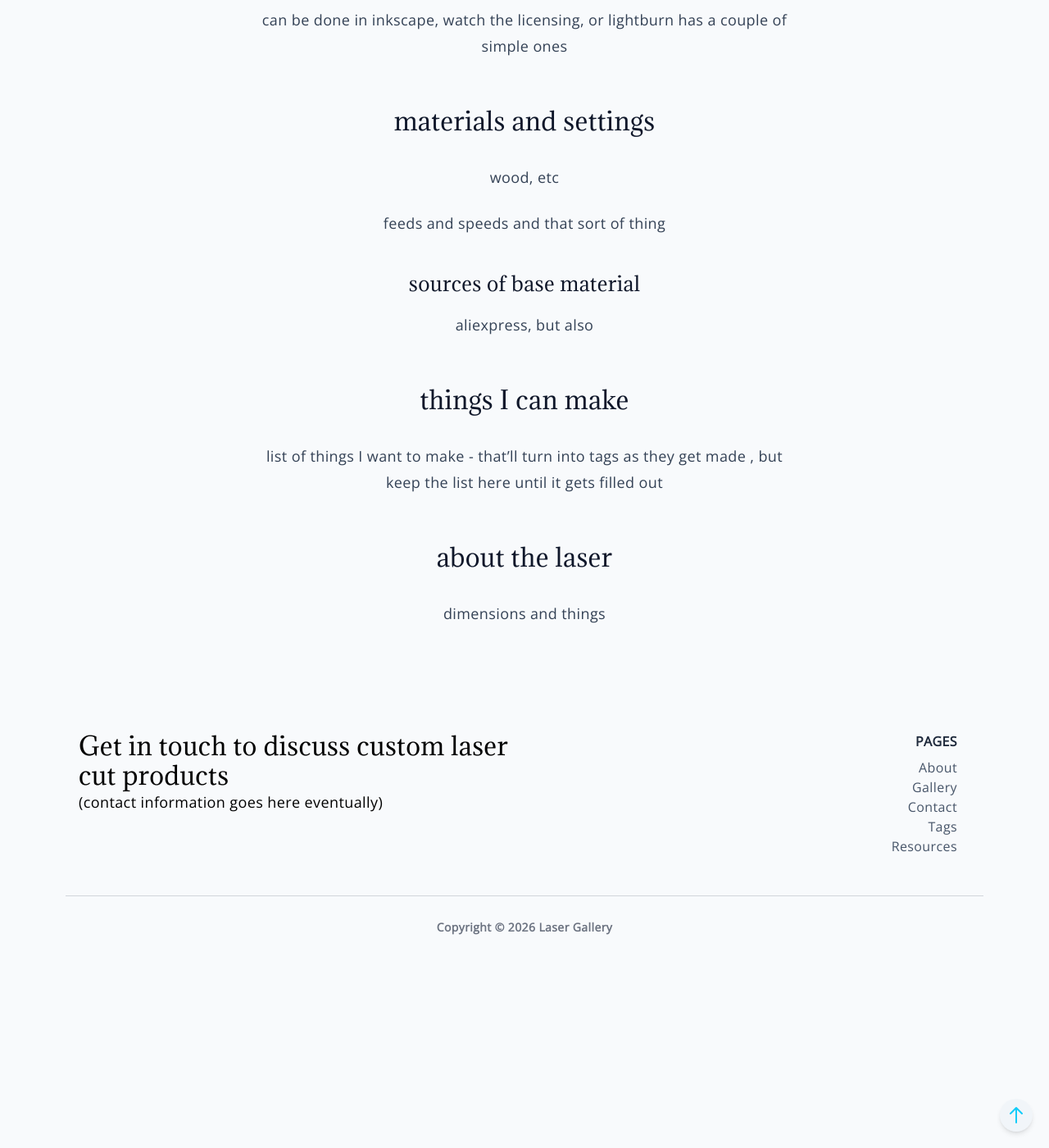
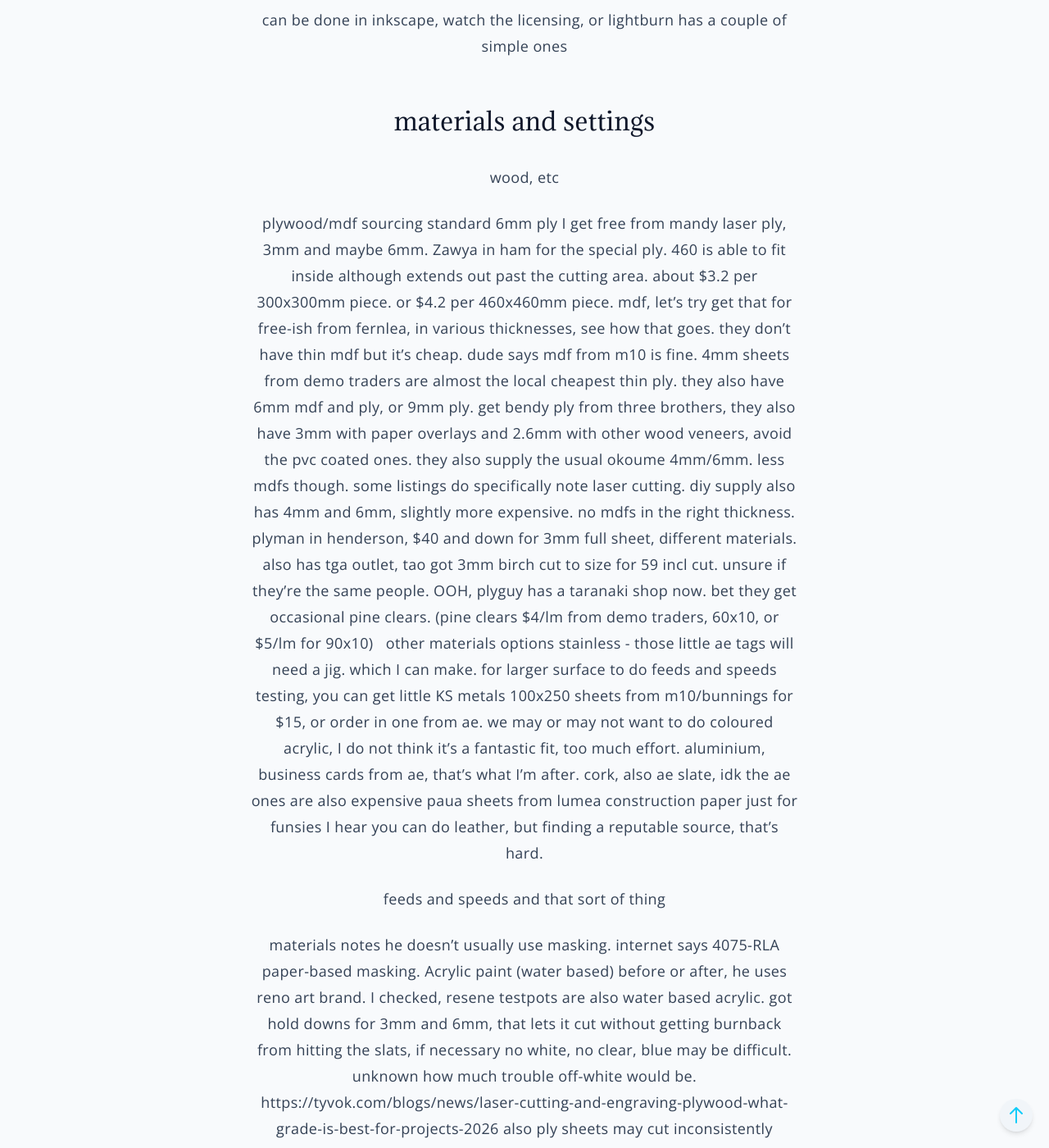
Before and after one commit to paper-engineer/laser-gallery, a Jekyll site: the page built from docs/_pages/resources.md, in a window 1280 px wide and 1400 px high, scrolled down 672 px. Shown: the whole window at 82% size. Built offline with Jekyll 4.4.1, drawn with Linux system fonts in a browser that asks for light colours; before the commit the page ends 1841 px from its top, so only the background shows below that; some of the changed text lies outside the part shown.

Commit message:
Update resources.md

```diff
--- a/docs/_pages/resources.md
+++ b/docs/_pages/resources.md
@@ -27,7 +27,36 @@ can be done in inkscape, watch the licensing, or lightburn has a couple of simpl
 
 wood, etc
 
+plywood/mdf sourcing
+standard 6mm ply I get free from mandy
+laser ply, 3mm and maybe 6mm. Zawya in ham for the special ply. 460 is able to fit inside although extends out past the cutting area. about $3.2 per 300x300mm piece. or $4.2 per 460x460mm piece.
+mdf, let's try get that for free-ish from fernlea, in various thicknesses, see how that goes. they don't have thin mdf but it's cheap. dude says mdf from m10 is fine.
+4mm sheets from demo traders are almost the local cheapest thin ply. they also have 6mm mdf and ply, or 9mm ply.
+get bendy ply from three brothers, they also have 3mm with paper overlays and 2.6mm with other wood veneers, avoid the pvc coated ones. they also supply the usual okoume 4mm/6mm. less mdfs though. some listings do specifically note laser cutting.
+diy supply also has 4mm and 6mm, slightly more expensive. no mdfs in the right thickness.
+plyman in henderson, $40 and down for 3mm full sheet, different materials. also has tga outlet, tao got 3mm birch cut to size for 59 incl cut. unsure if they're the same people.
+OOH, plyguy has a taranaki shop now. bet they get occasional pine clears.
+(pine clears $4/lm from demo traders, 60x10, or $5/lm for 90x10)
+
+other materials options
+stainless - those little ae tags will need a jig. which I can make. for larger surface to do feeds and speeds testing, you can get little KS metals 100x250 sheets from m10/bunnings for $15, or order in one from ae.
+we may or may not want to do coloured acrylic, I do not think it's a fantastic fit, too much effort.
+aluminium, business cards from ae, that's what I'm after.
+cork, also ae
+slate, idk the ae ones are also expensive
+paua sheets from lumea
+construction paper just for funsies
+I hear you can do leather, but finding a reputable source, that's hard.
+
 feeds and speeds and that sort of thing
+
+materials notes
+he doesn't usually use masking. internet says 4075-RLA paper-based masking.
+Acrylic paint (water based) before or after, he uses reno art brand. I checked, resene testpots are also water based acrylic.
+got hold downs for 3mm and 6mm, that lets it cut without getting burnback from hitting the slats, if necessary
+no white, no clear, blue may be difficult. unknown how much trouble off-white would be.
+https://tyvok.com/blogs/news/laser-cutting-and-engraving-plywood-what-grade-is-best-for-projects-2026
+also ply sheets may cut inconsistently because of the glue, knots, voids. even 3mm laser ply does this.
 
 ### sources of base material
 
```
